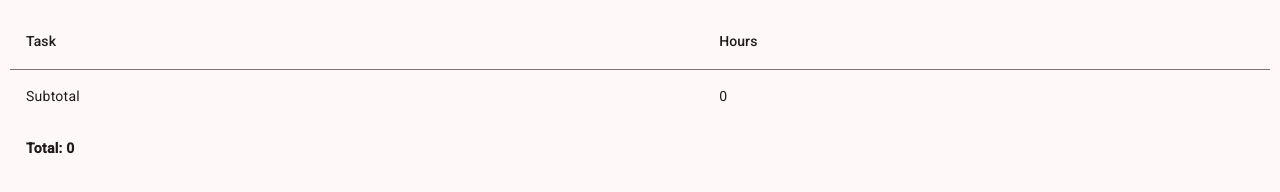
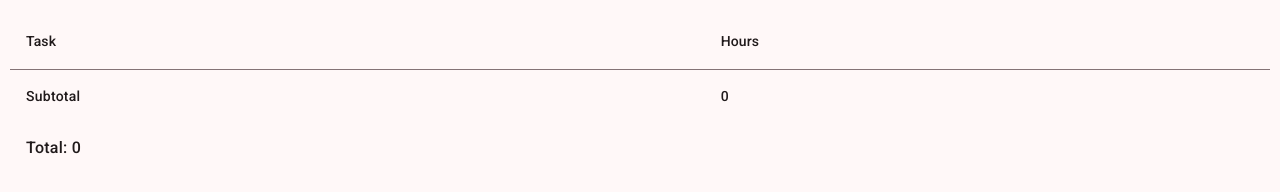
Before and after one commit to SabaSabaXYZ/estimator, an Angular app: page / in a window 1280 px wide. Shown: the part 536-728 px from the top of the page. Built offline with nearby package versions, Linux system fonts and the light colour scheme.

Commit message:
Updated font for subtotal and total

```diff
--- a/src/app/estimate/estimate.html
+++ b/src/app/estimate/estimate.html
@@ -67,7 +67,7 @@
     </ng-container>
     <tr mat-header-row *matHeaderRowDef="displayedColumns; sticky: true;"></tr>
     <tr mat-row *matRowDef="let row; columns: displayedColumns;"></tr>
-    <tr mat-footer-row *matFooterRowDef="displayedColumns; sticky: true;"></tr>
+    <tr mat-footer-row *matFooterRowDef="displayedColumns; sticky: true;" class="subtotal-row"></tr>
     <tr mat-footer-row *matFooterRowDef="['total']; sticky: true;" class="total-row"></tr>
   </table>
 </div>
--- a/src/app/estimate/estimate.scss
+++ b/src/app/estimate/estimate.scss
@@ -29,8 +29,14 @@ div.section + h2 {
   @include mat.fab-overrides((container-color: var(--mat-sys-primary), foreground-color: var(--mat-sys-on-primary)));
 }
 
+.subtotal-row {
+  font: var(--mat-sys-label-large);
+  letter-spacing: var(--mat-sys-label-large-tracking);
+}
+
 .total-row {
-  font-weight: bold;
+  font: var(--mat-sys-title-medium);
+  letter-spacing: var(--mat-sys-title-medium-tracking);
 }
 
 input[type="number"]::-webkit-outer-spin-button, input[type="number"]::-webkit-inner-spin-button {
```
